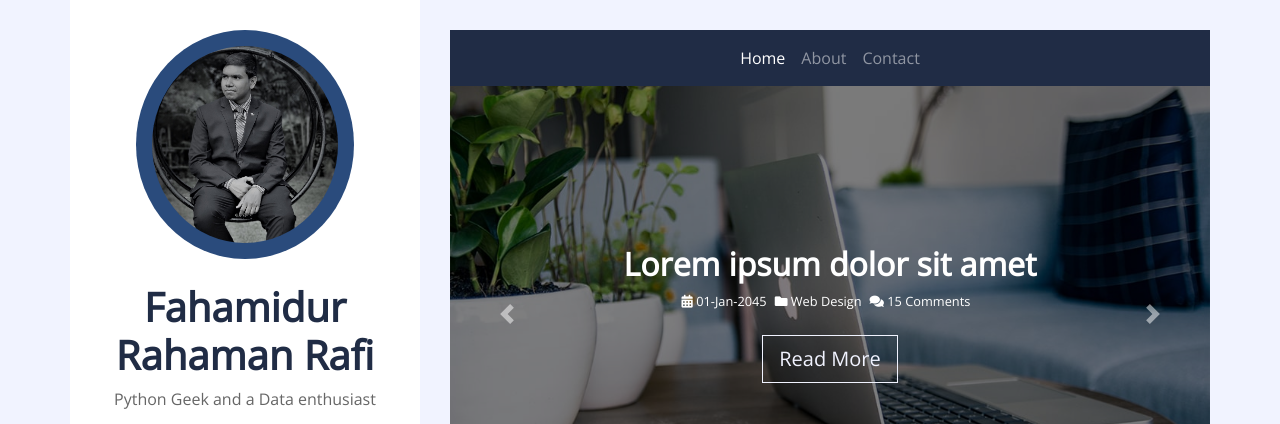
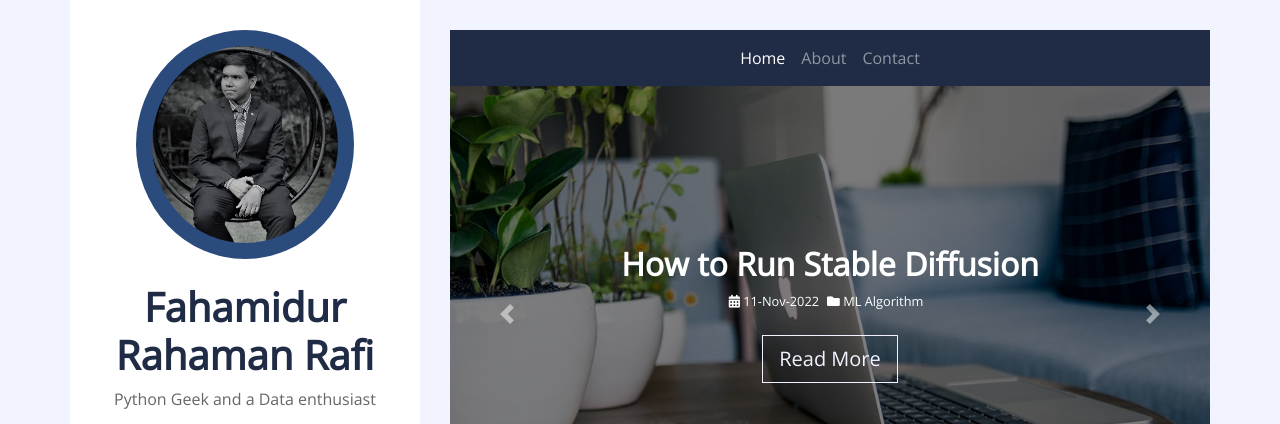
Before and after one commit to fahamidur/fahamidurr.github.io, a plain HTML site: page index.html in a window 1280 px wide. Shown: the top 424 px of the page. Drawn offline with nearby package versions, Linux system fonts and the light colour scheme.

Commit message:
second one

```diff
--- a/index.html
+++ b/index.html
@@ -76,19 +76,19 @@
                                         <small class="mr-2"><i class="fa fa-calendar-alt"></i> 11-Nov-2022</small>
                                         <small class="mr-2"><i class="fa fa-folder"></i> ML Algorithm</small>
                                     </div>
-                                    <a href="https://medium.com/analytics-vidhya/generative-adversarial-networks-ef957aee5f97" class="btn btn-lg btn-outline-light mt-4">Read More</a>
+                                    <a href="https://medium.com/analytics-vidhya/generative-adversarial-networks-ef957aee5f97" target="_blank" class="btn btn-lg btn-outline-light mt-4">Read More</a>
                                 </div>
                             </div>
                             <div class="carousel-item">
                                 <img class="w-100" src="img/carousel-2.jpg" alt="Image">
                                 <div class="carousel-caption d-flex flex-column align-items-center justify-content-center">
-                                    <h2 class="text-white font-weight-bold">Lorem ipsum dolor sit amet</h2>
+                                    <h2 class="text-white font-weight-bold">How to Run Stable Diffusion</h2>
                                     <div class="d-flex">
-                                        <small class="mr-2"><i class="fa fa-calendar-alt"></i> 01-Jan-2045</small>
-                                        <small class="mr-2"><i class="fa fa-folder"></i> Web Design</small>
-                                        <small class="mr-2"><i class="fa fa-comments"></i> 15 Comments</small>
+                                        <small class="mr-2"><i class="fa fa-calendar-alt"></i> 11-Nov-2022</small>
+                                        <small class="mr-2"><i class="fa fa-folder"></i> ML Algorithm</small>
+
                                     </div>
-                                    <a href="" class="btn btn-lg btn-outline-light mt-4">Read More</a>
+                                    <a href="https://www.howtogeek.com/830179/how-to-run-stable-diffusion-on-your-pc-to-generate-ai-images/" target="_blank" class="btn btn-lg btn-outline-light mt-4">Read More</a>
                                 </div>
                             </div>
                             <div class="carousel-item">
```
